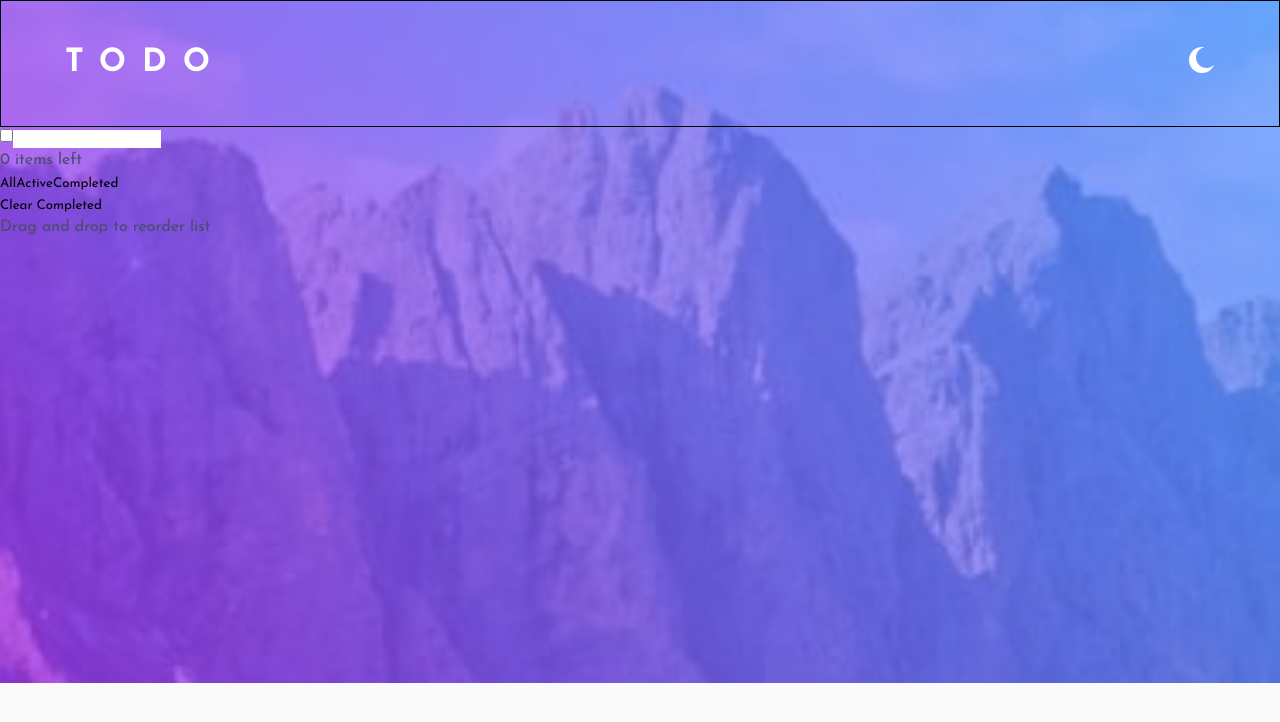
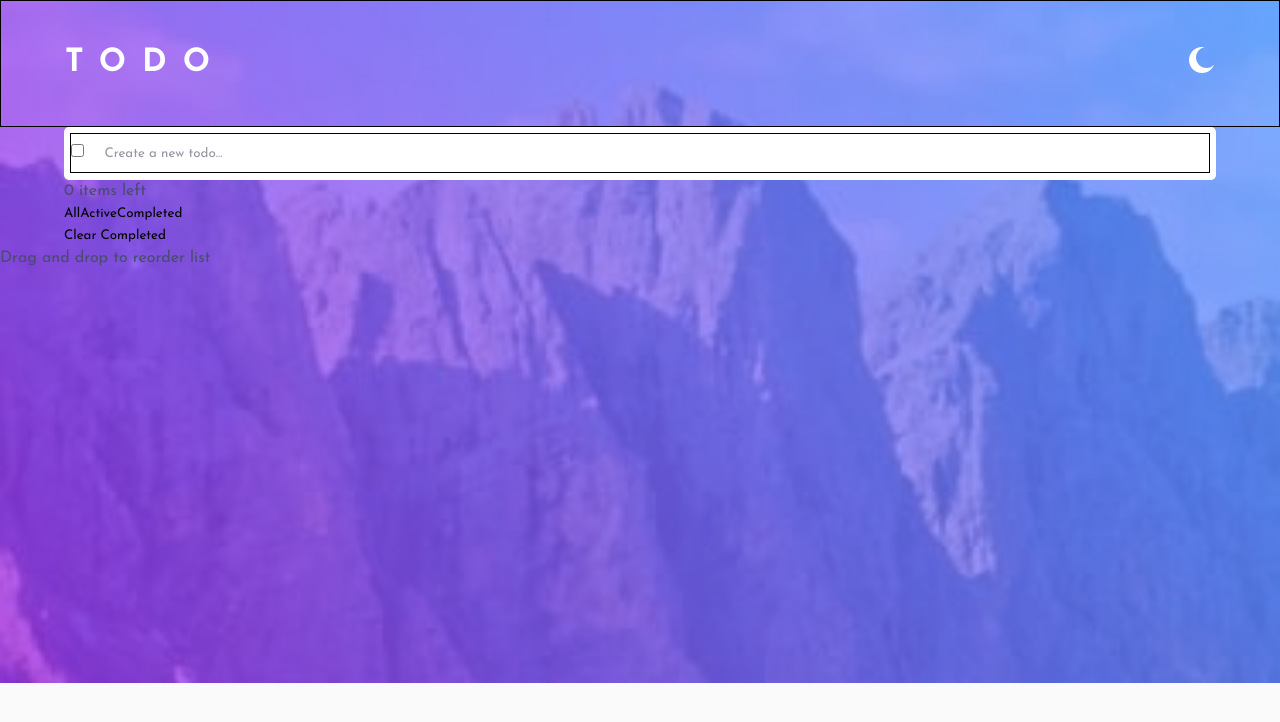
Before and after one commit to JorgeAMendoza/react-to-do, a React (Create React App) app: page / in a window 1280 px wide. Shown: the top 722 px of the page. Built offline with nearby package versions, Linux system fonts and the light colour scheme.

Commit message:
fix moon and sun icon fill rule, set basic styling on new task

```diff
--- a/src/components/Header/ToggleIcons/Moon.tsx
+++ b/src/components/Header/ToggleIcons/Moon.tsx
@@ -3,7 +3,7 @@ export const Moon = () => {
     <svg xmlns="http://www.w3.org/2000/svg" width="26" height="26">
       <path
         fill="#FFF"
-        fill-rule="evenodd"
+        fillRule="evenodd"
         d="M13 0c.81 0 1.603.074 2.373.216C10.593 1.199 7 5.43 7 10.5 7 16.299 11.701 21 17.5 21c2.996 0 5.7-1.255 7.613-3.268C23.22 22.572 18.51 26 13 26 5.82 26 0 20.18 0 13S5.82 0 13 0z"
       />
     </svg>
--- a/src/components/Header/ToggleIcons/Sun.tsx
+++ b/src/components/Header/ToggleIcons/Sun.tsx
@@ -3,7 +3,7 @@ export const Sun = () => {
     <svg xmlns="http://www.w3.org/2000/svg" width="26" height="26">
       <path
         fill="#FFF"
-        fill-rule="evenodd"
+        fillRule="evenodd"
         d="M13 21a1 1 0 011 1v3a1 1 0 11-2 0v-3a1 1 0 011-1zm-5.657-2.343a1 1 0 010 1.414l-2.121 2.121a1 1 0 01-1.414-1.414l2.12-2.121a1 1 0 011.415 0zm12.728 0l2.121 2.121a1 1 0 01-1.414 1.414l-2.121-2.12a1 1 0 011.414-1.415zM13 8a5 5 0 110 10 5 5 0 010-10zm12 4a1 1 0 110 2h-3a1 1 0 110-2h3zM4 12a1 1 0 110 2H1a1 1 0 110-2h3zm18.192-8.192a1 1 0 010 1.414l-2.12 2.121a1 1 0 01-1.415-1.414l2.121-2.121a1 1 0 011.414 0zm-16.97 0l2.121 2.12A1 1 0 015.93 7.344L3.808 5.222a1 1 0 011.414-1.414zM13 0a1 1 0 011 1v3a1 1 0 11-2 0V1a1 1 0 011-1z"
       />
     </svg>
--- a/src/components/TodoList/NewTask/NewTask.tsx
+++ b/src/components/TodoList/NewTask/NewTask.tsx
@@ -1,6 +1,7 @@
 import { useState } from 'react';
 import { TodoItem } from '../../../types/Todo/todo-type';
 import { generateTodoID } from '../../../utils/todo-helpers/generate-id';
+import { StyledNewTask } from '../../../styles/TodoList/NewTodo/NewTask.styled';
 
 type newTaskProps = {
   updateTaskList: (newTask: TodoItem) => void;
@@ -21,7 +22,7 @@ export const NewTask = ({ updateTaskList }: newTaskProps) => {
     return task;
   };
   return (
-    <div>
+    <StyledNewTask>
       <form
         autoComplete="off"
         onSubmit={(e) => {
@@ -49,9 +50,10 @@ export const NewTask = ({ updateTaskList }: newTaskProps) => {
             value={inputText}
             onChange={(e) => setInputText(e.target.value)}
             onBlur={(e) => setInputText(e.target.value)}
+            placeholder="Create a new todo..."
           />
         </label>
       </form>
-    </div>
+    </StyledNewTask>
   );
 };
--- a/src/components/TodoList/TodoList.tsx
+++ b/src/components/TodoList/TodoList.tsx
@@ -4,6 +4,7 @@ import { TodoDisplay } from './TodoDisplay/TodoDisplay';
 import { TodoItem } from '../../types/Todo/todo-type';
 import { filterState } from '../../types/Todo/filter-state';
 import { todoListMethods } from '../../utils/todo-list/todo-list-methods';
+import { Container } from '../../styles/Utils/Container.styled';
 
 const listMethods = todoListMethods();
 
@@ -36,6 +37,7 @@ export const TodoList = () => {
 
   return (
     <main>
+      <Container>
         <NewTask updateTaskList={insertNewTodo} />
         <TodoDisplay
           todoList={generateTodoList()}
@@ -44,6 +46,7 @@ export const TodoList = () => {
           clearCompleted={clearCompletedTodos}
           updateTodoStatus={updateTodoStatus}
         />
+      </Container>
     </main>
   );
 };
--- /dev/null
+++ b/src/styles/TodoList/NewTodo/NewTask.styled.ts
@@ -0,0 +1,24 @@
+import styled from 'styled-components';
+
+export const StyledNewTask = styled.div`
+  background-color: ${({ theme }) => theme.todo.backgroundColor};
+  padding: 0.4em;
+  border-radius: 5px;
+
+  form {
+    display: flex;
+    align-items: center;
+    min-height: 4rem;
+    border: 1px solid black;
+    gap: 2rem;
+
+    input {
+    }
+
+    input[type='text'] {
+      &::placeholder {
+        color: ${({ theme }) => theme.color.secondary};
+      }
+    }
+  }
+`;
--- a/src/styles/Utils/Global.styled.ts
+++ b/src/styles/Utils/Global.styled.ts
@@ -43,6 +43,11 @@ export const GlobalStyles = createGlobalStyle`
     font-family: inherit;
     border: none;
   }
+
+  ul{
+    list-style: none;
+  }
+
   p,
   li,
   h1,
```
Lines whose indentation alone changed are shown as unchanged.
